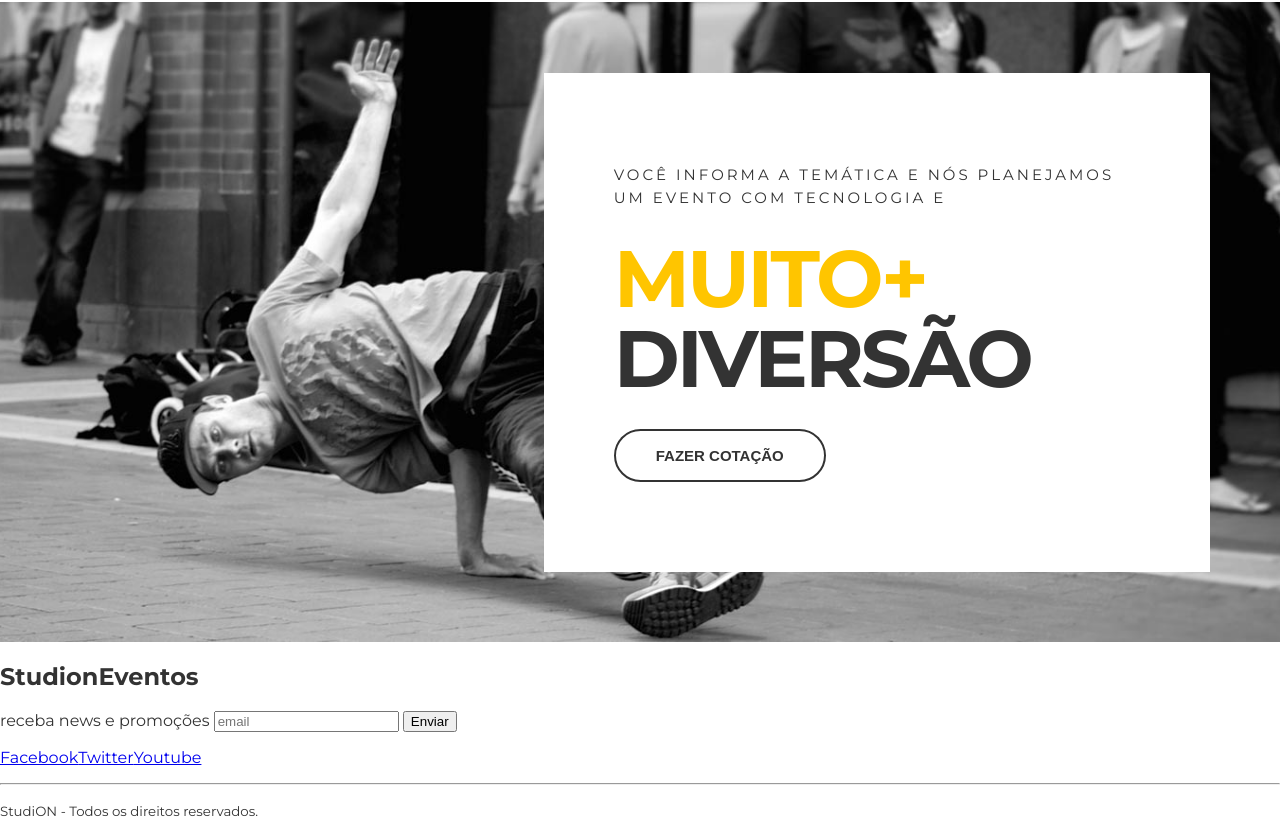
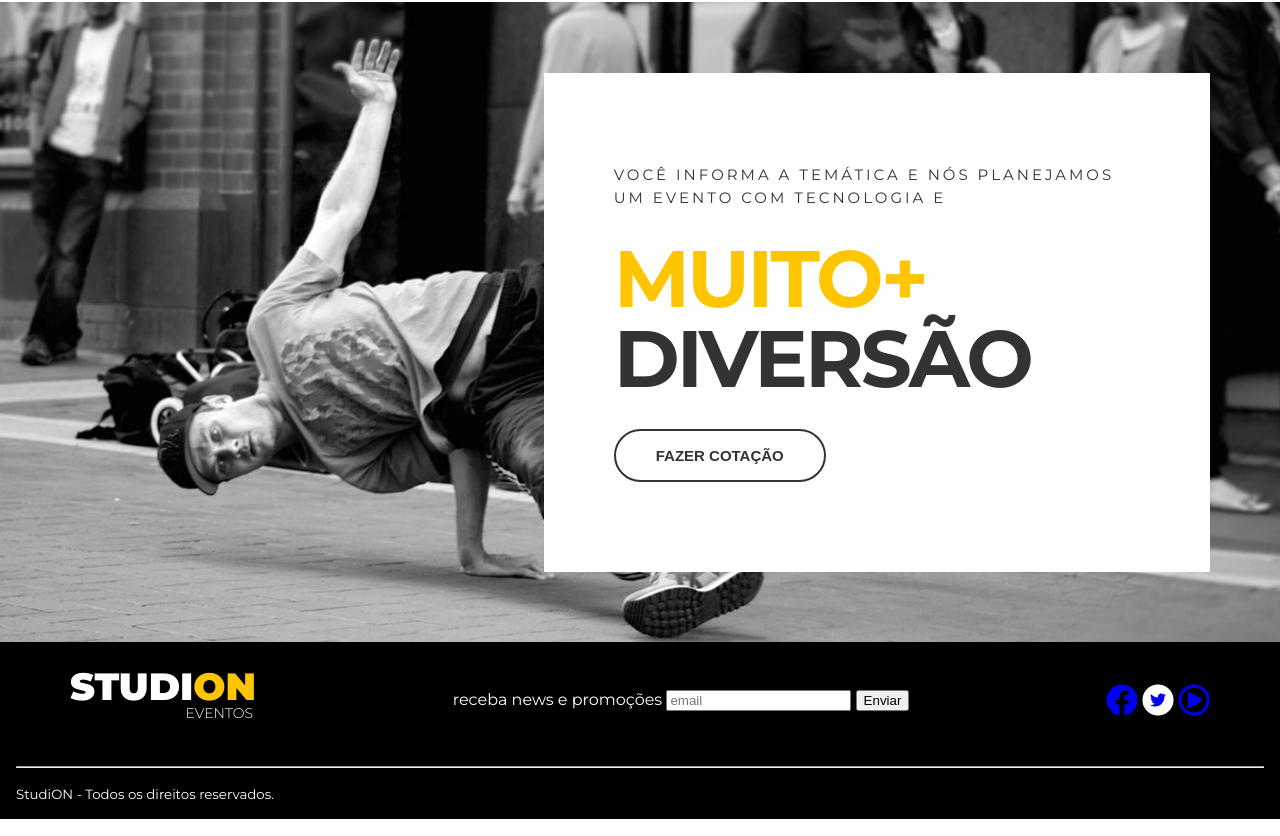
Before and after one commit to noamhenrique/newstudion, a website: page src/index.html in a window 1280 px wide. Shown: the part 1595-2431 px from the top of the page. Drawn offline with Linux system fonts and the light colour scheme.

Commit message:
feat(footer): Font Awesome, structure, container and grid. Still things to do in the footer.

```diff
--- a/src/index.html
+++ b/src/index.html
@@ -111,18 +111,39 @@
       </section>
     </main>
 
-    <footer>
-      <h2>Studi<span>on</span><span>Eventos</span></h2>
-      <form>
-        <label>receba news e promoções</label>
-        <input type="email" placeholder="email" />
-        <button type="submit">Enviar</button>
-      </form>
-      <ul>
-        <li><a href="https: //facebook.com/" target="blank">Facebook</a></li>
-        <li><a href="https: //twitter.com/" target="blank">Twitter</a></li>
-        <li><a href="https: //youtube.com/" target="blank">Youtube</a></li>
-      </ul>
+    <footer class="footer">
+      <div class="container footer__container">
+        <h2 class="logo-studion">
+          Studi<span class="copy--primary">on</span>
+          <span class="logo-studion__subtitle">Eventos</span>
+        </h2>
+        <form class="footer__form">
+          <label>receba news e promoções</label>
+          <input type="email" placeholder="email" />
+          <button type="submit">Enviar</button>
+        </form>
+        <ul class="footer__social">
+          <li>
+            <a href="https: //facebook.com/" target="blank">
+              <i class="fab fa-facebook fa-2x"></i>
+            </a>
+          </li>
+          <li>
+            <a href="https: //twitter.com/" target="blank">
+              <span class="fa-stack">
+                <i class="fas fa-circle fa-stack-2x fa-inverse"></i>
+                <i class="fab fa-twitter fa-stack-1x"></i>
+              </span>
+            </a>
+          </li>
+          <li>
+            <a href="https: //youtube.com/" target="blank">
+              <i class="far fa-play-circle fa-2x"></i>
+            </a>
+          </li>
+        </ul>
+      </div>
+
       <hr />
       <p>
         <small>Studi<span>ON</span> - Todos os direitos reservados.</small>
--- a/src/style.css
+++ b/src/style.css
@@ -1,4 +1,6 @@
 @import url("https://fonts.googleapis.com/css2?family=Montserrat:wght@300;400;500;700;900&family=Roboto&display=swap");
+@import url("https://cdnjs.cloudflare.com/ajax/libs/font-awesome/5.15.4/css/fontawesome.min.css");
+@import url("https://cdnjs.cloudflare.com/ajax/libs/font-awesome/5.15.4/css/all.min.css");
 
 * {
   box-sizing: border-box;
@@ -266,3 +268,27 @@ ul {
   border-color: var(--color-copy);
   background: unset;
 }
+
+.footer {
+  background-color: #000;
+  color: #fff;
+  padding: 0 1rem;
+}
+
+.footer__container {
+  display: grid;
+  grid-template-columns: repeat(3, auto);
+  align-items: center;
+}
+
+.footer .logo-studion {
+  justify-self: start;
+}
+
+.footer__form {
+  justify-self: center;
+}
+
+.footer__social {
+  justify-self: end;
+}
```
